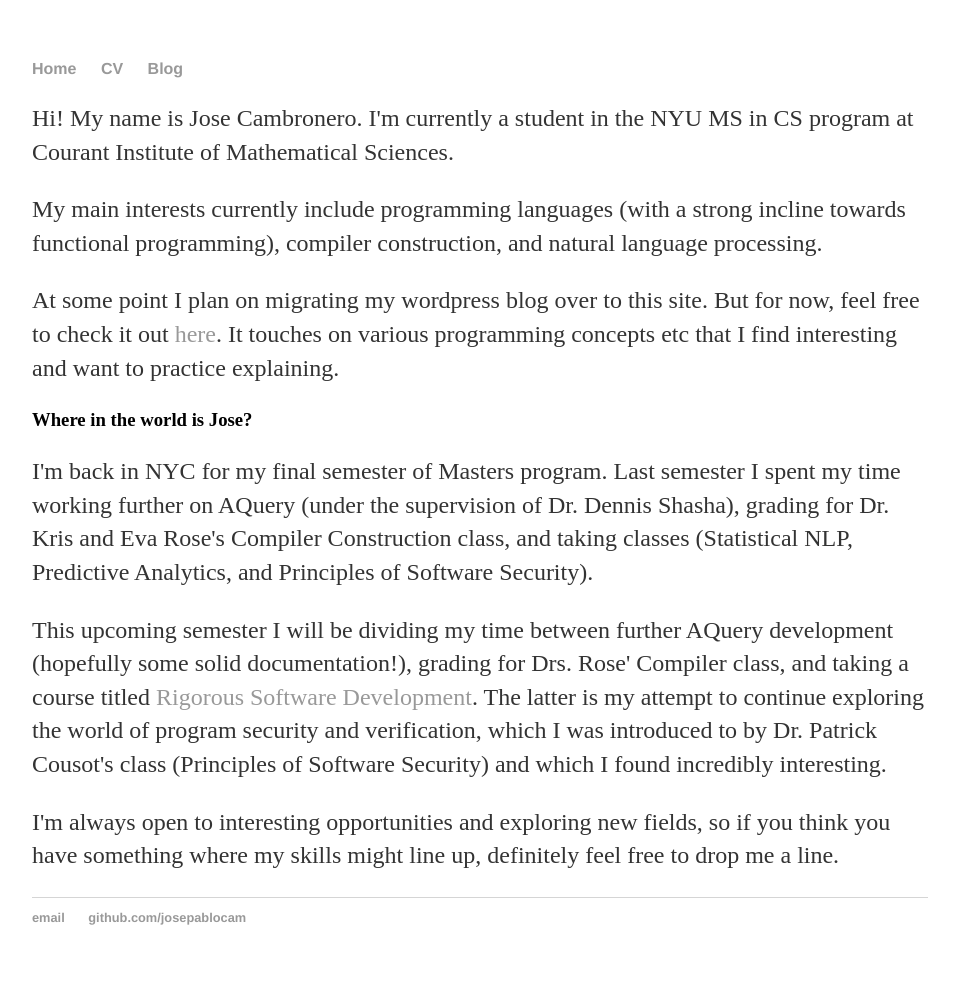
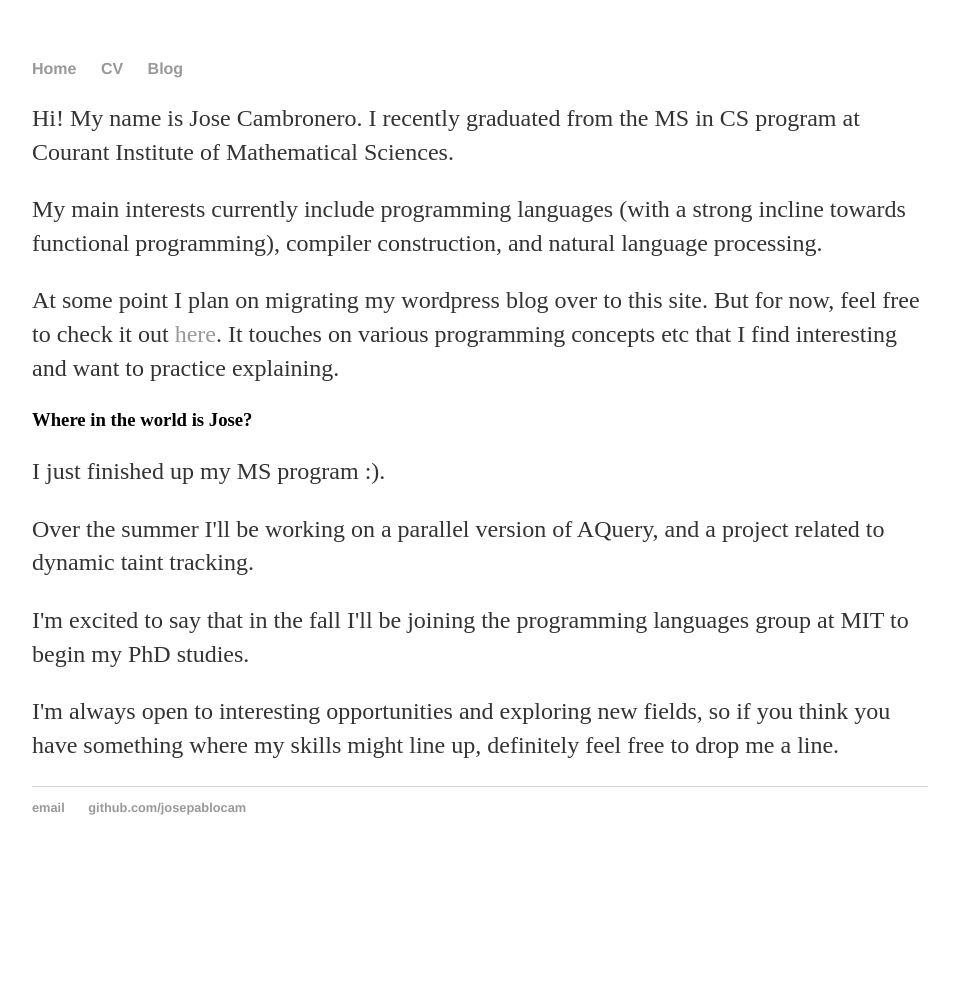
Before and after one commit to josepablocam/josepablocam.github.io, a Jekyll site: the page built from index.md, in a window 1280 px wide. Shown: the whole page, without its empty margins (160-1119 px from the left). Built offline with Jekyll 4.4.1, drawn with Linux system fonts in a browser that asks for light colours; after the commit the page ends 900 px from its top, so only the background shows below that.

Commit message:
updated for graduation MS

```diff
--- a/index.md
+++ b/index.md
@@ -3,22 +3,19 @@ layout: default
 title: Jose Cambronero
 ---
 
-Hi! My name is Jose Cambronero. I'm currently a student in the NYU
-MS in CS program at Courant Institute of Mathematical Sciences.
+Hi! My name is Jose Cambronero. I recently graduated from the MS in CS program at Courant Institute
+of Mathematical Sciences.
 
 My main interests currently include programming languages (with a strong incline towards functional programming), compiler construction, and natural language processing.
 
 At some point I plan on migrating my wordpress blog over to this site. But for now, feel free to check it out [here](https://symfun.wordpress.com). It touches on various programming concepts etc that I find interesting and want to practice explaining.
 
 ### Where in the world is Jose?
-I'm back in NYC for my final semester of Masters program. Last semester I spent my time
-working further on AQuery (under the supervision of Dr. Dennis Shasha), grading for Dr. Kris and
-Eva Rose's Compiler Construction class, and taking classes (Statistical NLP, Predictive Analytics, and
-Principles of Software Security).
+I just finished up my MS program :).
 
-This upcoming semester I will be dividing my time between further AQuery development (hopefully some
-solid documentation!), grading for Drs. Rose' Compiler class, and taking a course titled [Rigorous Software Development](http://cs.nyu.edu/wies/teaching/rsd-sp16/). The latter is my attempt to continue exploring the world of program security and
-verification, which I was introduced to by Dr. Patrick Cousot's class (Principles of Software Security) and which I
-found incredibly interesting.
+Over the summer I'll be working on a parallel version of AQuery, and a project related to dynamic taint tracking.
+
+I'm excited to say that in the fall I'll be joining the programming languages group at MIT to begin
+my PhD studies.
 
 I'm always open to interesting opportunities and exploring new fields, so if you think you have something where my skills might line up, definitely feel free to drop me a line.
```
